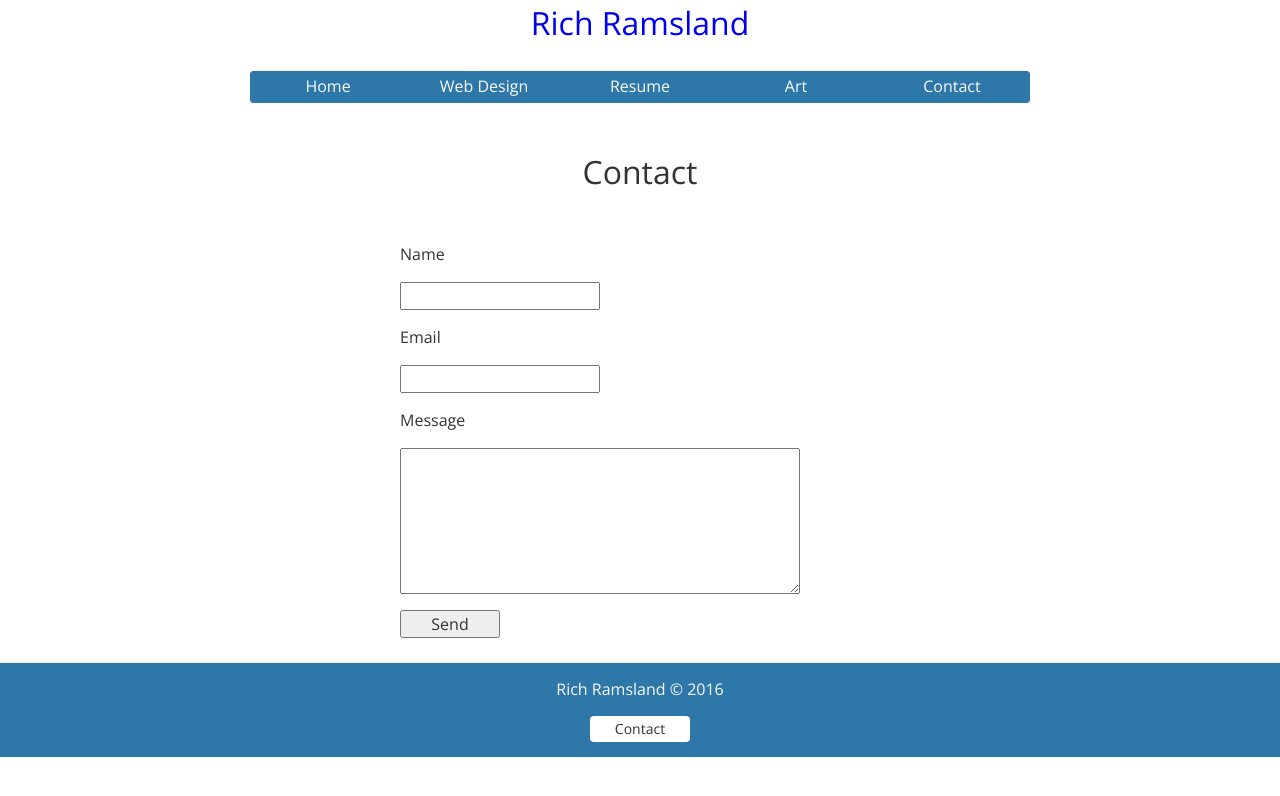
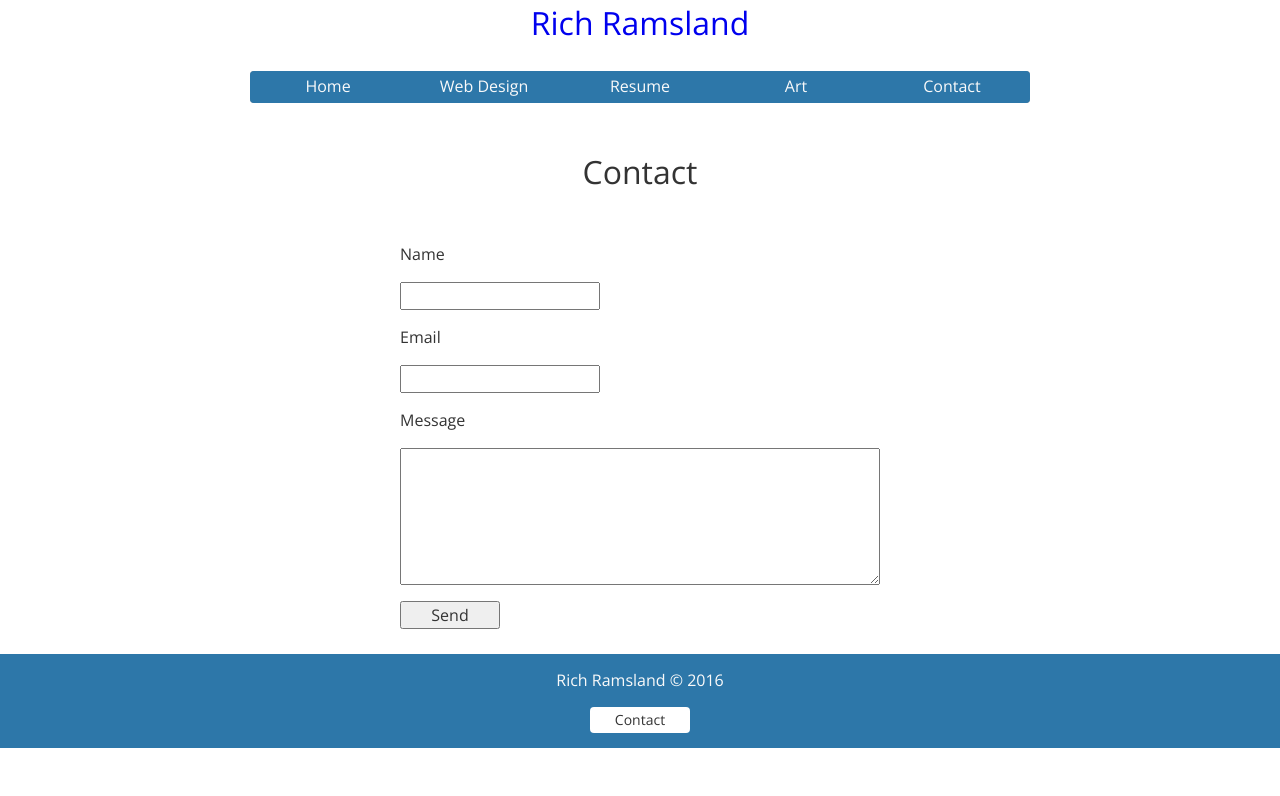
Before and after one commit to RRamsland/rramsland.github.io, a Jekyll site: the page built from contact.html, in a window 1280 px wide. Shown: the top 796 px of the page. Built offline with Jekyll 4.4.1, drawn with Linux system fonts in a browser that asks for light colours; nearby versions of some CDN libraries; library files that are not in the unit come from our copies.

Commit message:
Larger width;smaller font for textarea

```diff
--- a/css/main.css
+++ b/css/main.css
@@ -262,7 +262,8 @@ input {
 
 textarea {
     max-width: 100%;
-    width: 400px;
+    width: 500px;
+    font-size: 15px;
 }
 
 .submitContact{
```
